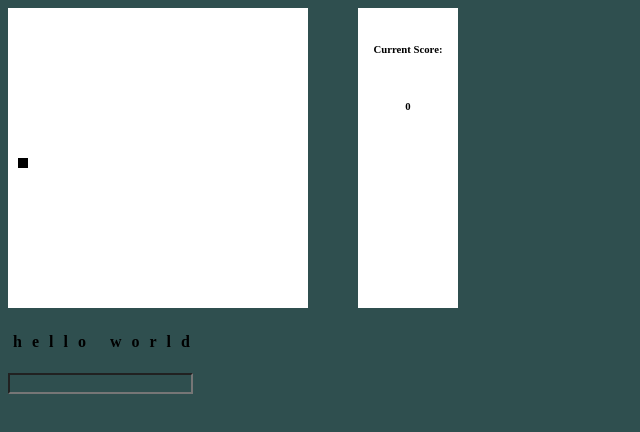
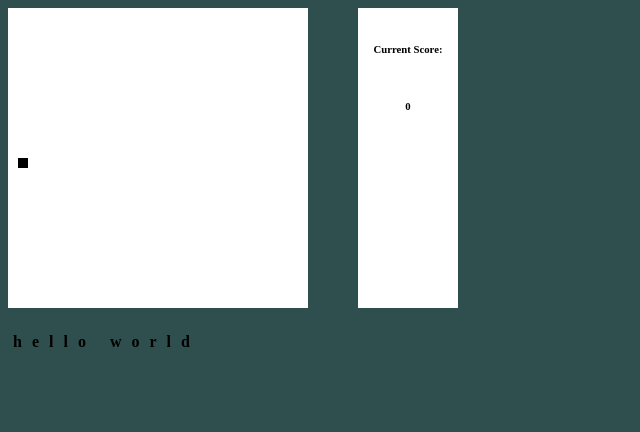
Before and after one commit to marinacor1/typrr-burn, a website built with webpack: page index.html in a window 1280 px wide. Shown: the whole page, without its empty margins (0-640 px from the left). Built offline with nearby package versions, Linux system fonts and the light colour scheme.

Commit message:
Also attempting to make input box invisible

```diff
--- a/app.css
+++ b/app.css
@@ -5,6 +5,7 @@ html {
 canvas {
 	background-color: white;
 }
+
 
 p {
 	color: white;
--- a/index.html
+++ b/index.html
@@ -16,7 +16,7 @@
   <br>
   <div>
     <h4 id="challenge-text"></h4>
-    <input id="player-input" style = "background-color: #2f4f4f; color: #2f4f4f;" type="text" name="input-text" value="">
+    <input id="player-input" style = "background-color: #2f4f4f; color: #2f4f4f; border-width: 0px; border-image-width: 10px;" type="text" name="input-text" value="">
   </div>
   <script src="main.bundle.js"></script>
 </body>
```
